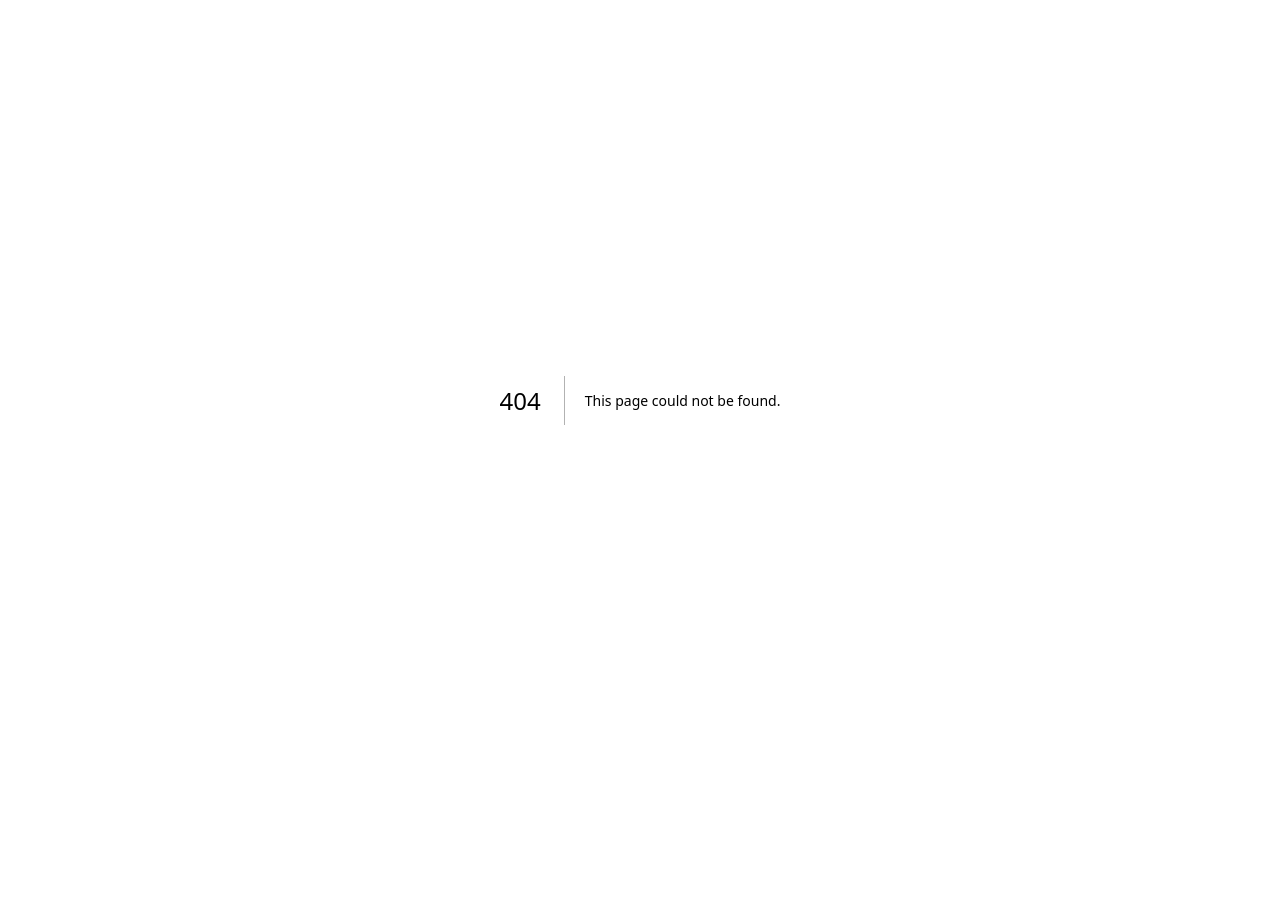
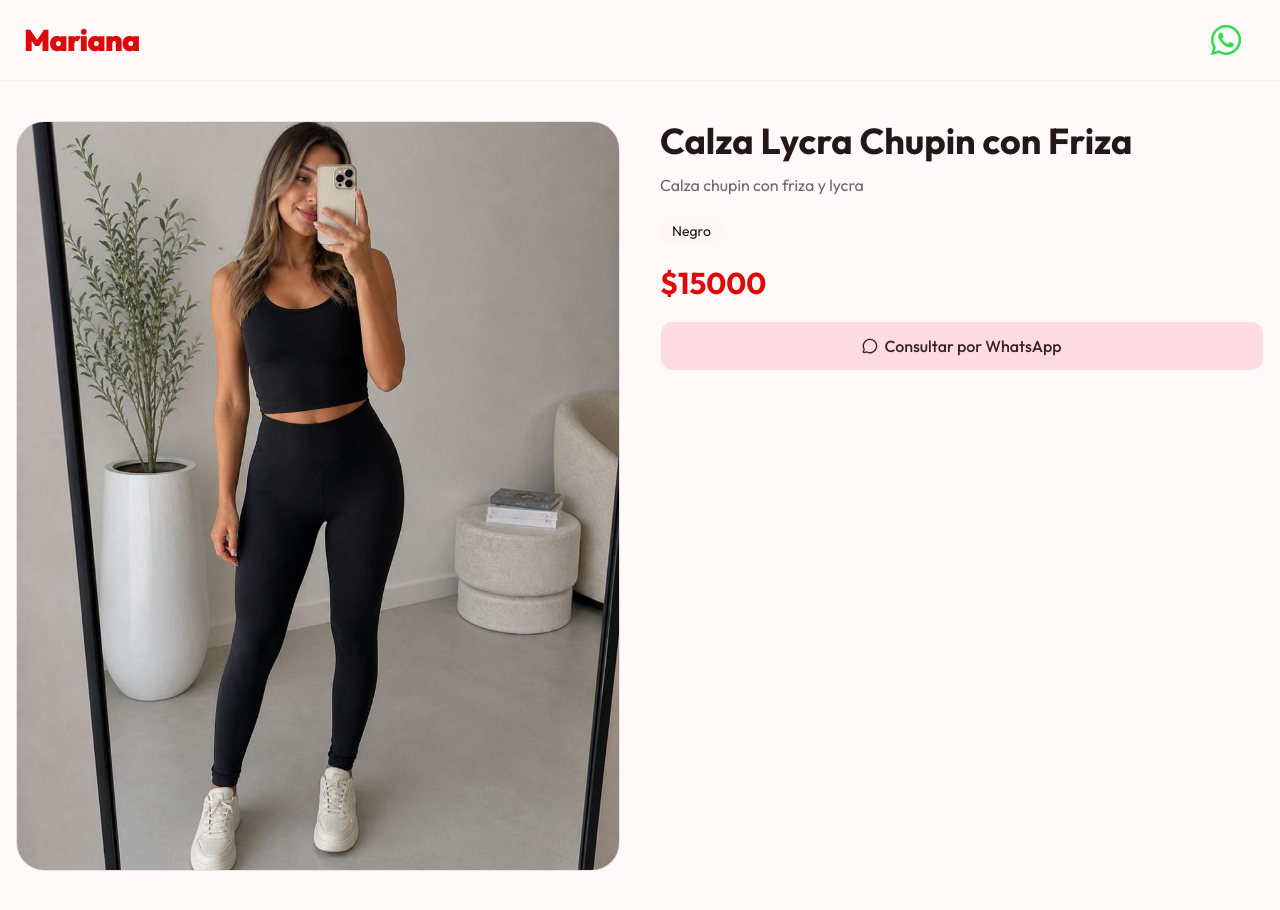
Before and after one commit to francocasafus22/catalogo-web, a Next.js app in the folder frontend/: page /calza-lycra-chupin-con-friza in a window 1280 px wide. Before the commit this address had no page. Before the commit the page ends 800 px from the top, so only its background shows below. Built offline with nearby package versions, Linux system fonts and the light colour scheme.

Commit message:
add product page

```diff
--- /dev/null
+++ b/frontend/app/[product]/page.tsx
@@ -0,0 +1,80 @@
+import { Button } from "@/components/ui/button";
+import { products } from "@/data/products"
+import { MessageCircle } from "lucide-react";
+import { notFound } from "next/navigation";
+import Image from "next/image";
+
+export default async function page({params}: {params: {product: string}}){
+
+    const {product} = await params
+
+
+    const productSelected = products.find(p=>p.slug == product)
+
+    if(!productSelected) notFound()
+
+    const whatsappMessage = encodeURIComponent(
+    `Hola! Me interesa el producto: ${productSelected.name}`
+    );
+
+    return (
+        <div className="container mx-auto px-4 py-10">
+        <div className="grid md:grid-cols-2 gap-10">
+
+            {/* IMAGE */}
+            <div className="relative h-[750px] overflow-hidden rounded-3xl border">
+            <Image
+                src={productSelected.image}
+                alt={productSelected.name}
+                fill
+                className="object-cover"
+            />
+            </div>
+
+            {/* INFO */}
+            <div className="flex flex-col gap-5">
+
+            <div>
+                <h1 className="text-4xl font-bold">
+                {productSelected.name}
+                </h1>
+
+                <p className="text-muted-foreground mt-3">
+                {productSelected.description}
+                </p>
+            </div>
+
+            {/* COLORS */}
+            <div className="flex gap-2 flex-wrap">
+                {productSelected.colors.map(
+                (color: string, index: number) => (
+                    <span
+                    key={index}
+                    className="bg-muted px-3 py-1 rounded-full text-sm"
+                    >
+                    {color}
+                    </span>
+                )
+                )}
+            </div>
+
+            {/* PRICE */}
+            <span className="text-3xl font-bold text-brand-red">
+                ${productSelected.price}
+            </span>
+
+            {/* BUTTON */}
+            <a
+                href={`https://wa.me/549XXXXXXXXXX?text=${whatsappMessage}`}
+                target="_blank"
+            >
+                <Button className="w-full text-base py-6 cursor-pointer">
+                <MessageCircle />
+                Consultar por WhatsApp
+                </Button>
+            </a>
+            </div>
+        </div>
+        </div>
+    );
+}
--- a/frontend/app/layout.tsx
+++ b/frontend/app/layout.tsx
@@ -3,6 +3,7 @@ import { Geist, Geist_Mono, Outfit } from "next/font/google";
 import "./globals.css";
 import { cn } from "@/lib/utils";
 import { ThemeProvider } from "@/components/theme-provider";
+import Navbar from "@/components/Navbar";
 
 const outfit = Outfit({subsets:['latin'],variable:'--font-sans'});
 
@@ -35,7 +36,11 @@ export default function RootLayout({
       <body className="min-h-full flex flex-col">
 
         <ThemeProvider attribute="class" defaultTheme="system" enableSystem={false} disableTransitionOnChange>
-          {children}
+          <div className="flex flex-col flex-1 bg-background">
+            <Navbar />
+            {children}
+          </div>
+
         </ThemeProvider>
 
       </body>
--- a/frontend/app/page.tsx
+++ b/frontend/app/page.tsx
@@ -9,12 +9,11 @@ import Link from "next/link";
 
 export default function Home() {
   return (
-    <div className="flex flex-col flex-1 bg-background">
-      <Navbar />
 
-      <section className="relative w-full min-h-[80vh] overflow-hidden bg-primary  text-primary-foreground">
+<>
+      <section className="relative w-full min-h-[70vh] overflow-hidden bg-primary  text-primary-foreground">
 
-        <div className="relative mx-auto flex min-h-[80vh] justify-center text-center items-center gap-16 px-6 py-12">
+        <div className="relative mx-auto flex min-h-[70vh] justify-center text-center items-center gap-16 px-6 py-12">
 
           <div className="flex flex-col items-center">
 
@@ -56,6 +55,6 @@ export default function Home() {
       </section>
 
       <ProductsSection/>
-    </div>
+      </>
   );
 }
--- a/frontend/components/product-card.tsx
+++ b/frontend/components/product-card.tsx
@@ -1,10 +1,11 @@
 import Image from "next/image"
 import { Button } from "./ui/button"
 import { MessageCircle } from "lucide-react"
+import Link from "next/link"
 
 export default function ProductCard({ product }: { product: any }) {
     return (
-        <article className="group overflow-hidden rounded-3xl border bg-card transition-all hover:scale-102 cursor-pointer duration-250 hover:shadow-2xl ">
+        <Link href={`/${product.slug}`} className="group overflow-hidden rounded-3xl border bg-card transition-all hover:scale-102 cursor-pointer duration-250 hover:shadow-2xl ">
 
             {/* IMAGE */}
             <div className="relative h-[400px] overflow-hidden">
@@ -53,6 +54,6 @@ export default function ProductCard({ product }: { product: any }) {
                 Ver Producto
             </Button>
             </div>
-        </article>
+        </Link>
     )
 }
--- a/frontend/data/products.ts
+++ b/frontend/data/products.ts
@@ -2,6 +2,7 @@ export const products = [
     {
         id: 1,
         name: "Campera Boxi con Piel Venice",
+        slug: "campera-boxi-con-piel-venice",
         colors: ["Negro", "Beige", "Gris"],
         description: "Campera con Piel · Boxi fit",
         image: "/campera.png",
@@ -12,6 +13,7 @@ export const products = [
     {
         id: 2,
         name: "Jean Rigido Wide Leg",
+        slug: "jean-rigido-wide-leg",
         colors: ["Negro", "Azul", "Gris"],
         description: "Jean rigido con corte wide leg",
         image: "/jean-wide-leg.JPEG",
@@ -22,6 +24,7 @@ export const products = [
     {
         id: 3,
         name: "Calza Lycra Chupin con Friza",
+        slug: "calza-lycra-chupin-con-friza",
         colors: ["Negro"],
         description: "Calza chupin con friza y lycra",
         image: "/calza-chupin.JPEG",
@@ -32,6 +35,7 @@ export const products = [
     {
         id: 4,
         name: "Jean Elastizado Chupin",
+        slug: "jean-elastizado-chupin",
         colors: ["Negro", "Beige", "Gris"],
         description: "Jean elastizado con corte chupin",
         image: "/jean-chupin-azul.JPEG",
```
